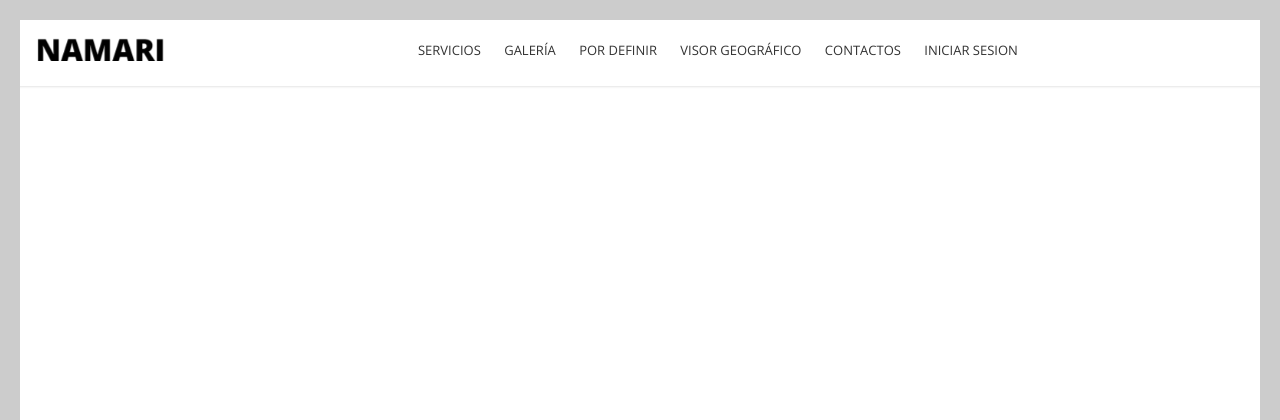
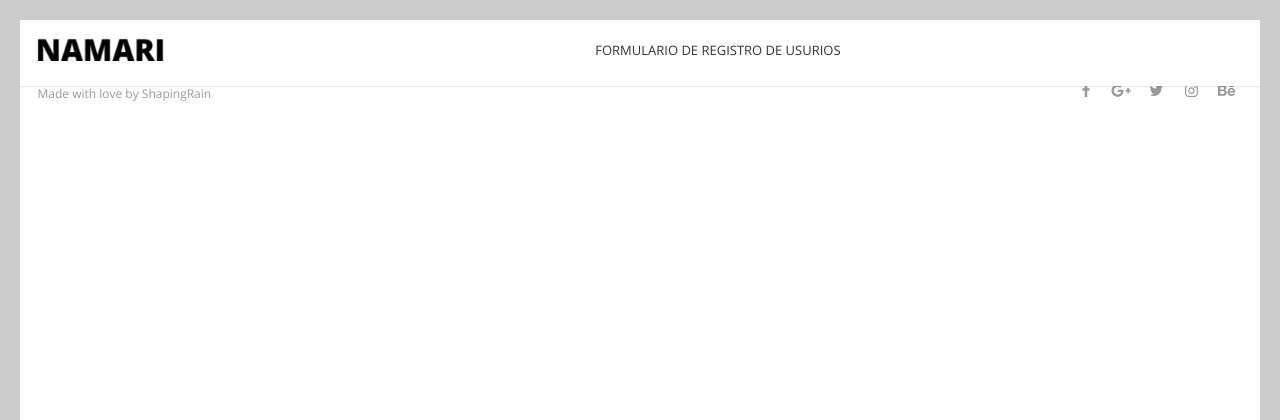
Before and after one commit to zaar1387/E-commerce, a Flask app: page /registrar in a window 1280 px wide. Shown: the top 420 px of the page. Run offline with Flask 3, Linux system fonts and the light colour scheme.

Commit message:
ajustando footer en formulario registro usuarios

```diff
--- a/templates/index/index.html
+++ b/templates/index/index.html
@@ -414,8 +414,6 @@
 
             </div>
         </section>
-
-
     </main>
 
     <footer id="landing-footer" class="clearfix">
--- a/templates/registrarusuario/registrar.html
+++ b/templates/registrarusuario/registrar.html
@@ -1,5 +1,6 @@
 {% extends 'index/index.html' %}
 {% block body %}
+<body>
     <header id="banner" class="scrollto clearfix" data-enllax-ratio=".5">
         <div id="header" class="nav-collapse">
             <div class="row clearfix">
@@ -7,26 +8,10 @@
                     <div id="logo">
                         <a href="/"><img src="static/images/logo-2.png" id="navigation-logo" alt="Landing Page" /></a>
                     </div>
-
                     <nav id="nav-main">
                         <ul>
                             <li>
-                            <a href="#about">Servicios</a>
-                        </li>
-                        <li>
-                            <a href="#gallery">Galería</a>
-                        </li>
-                        <li>
-                            <a href="#services">Por definir</a>
-                        </li>
-                        <li>
-                            <a href="#testimonials">Visor geográfico</a>
-                        </li>
-                        <li>
-                            <a href="#clients">Contactos</a>
-                        </li>
-                        <li>
-                            <a href="/login">Iniciar sesion</a>
+                                <a href="#about">Formulario de registro de usurios</a>
                             </li>
                         </ul>
                     </nav>
@@ -43,4 +28,39 @@
         </form>
     </main>
 
+    <footer id="landing-footer" class="clearfix">
+        <div class="row clearfix">
+            <p id="copyright" class="col-2">Made with love by <a href="https://www.shapingrain.com">ShapingRain</a></p>
+            <ul class="col-2 social-icons">
+                <li>
+                    <a target="_blank" title="Facebook" href="https://www.facebook.com/username">
+                        <i class="fa fa-facebook fa-1x"></i><span>Facebook</span>
+                    </a>
+                </li>
+                <li>
+                    <a target="_blank" title="Google+" href="http://google.com/+username">
+                        <i class="fa fa-google-plus fa-1x"></i><span>Google+</span>
+                    </a>
+                </li>
+                <li>
+                    <a target="_blank" title="Twitter" href="http://www.twitter.com/username">
+                        <i class="fa fa-twitter fa-1x"></i><span>Twitter</span>
+                    </a>
+                </li>
+                <li>
+                    <a target="_blank" title="Instagram" href="http://www.instagram.com/username">
+                        <i class="fa fa-instagram fa-1x"></i><span>Instagram</span>
+                    </a>
+                </li>
+                <li>
+                    <a target="_blank" title="behance" href="http://www.behance.net">
+                        <i class="fa fa-behance fa-1x"></i><span>Behance</span>
+                    </a>
+                </li>
+            </ul>
+        </div>
+    </footer>
+
+</body>
+
 {% endblock %}
```
Lines whose indentation alone changed are shown as unchanged.
